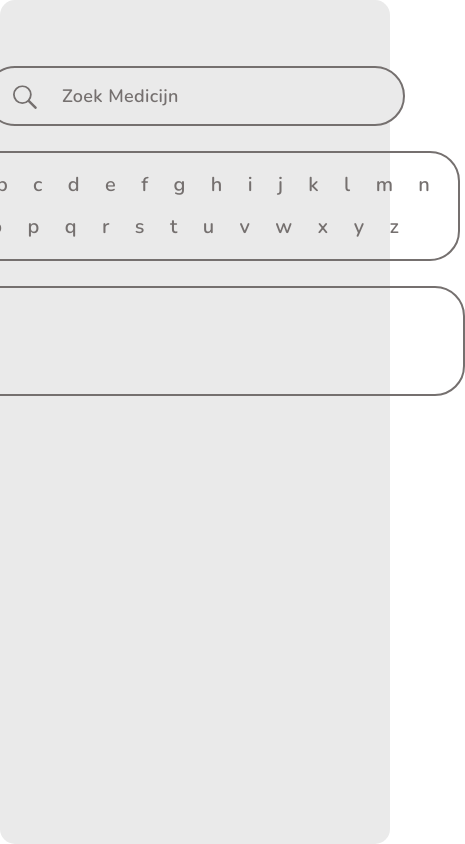
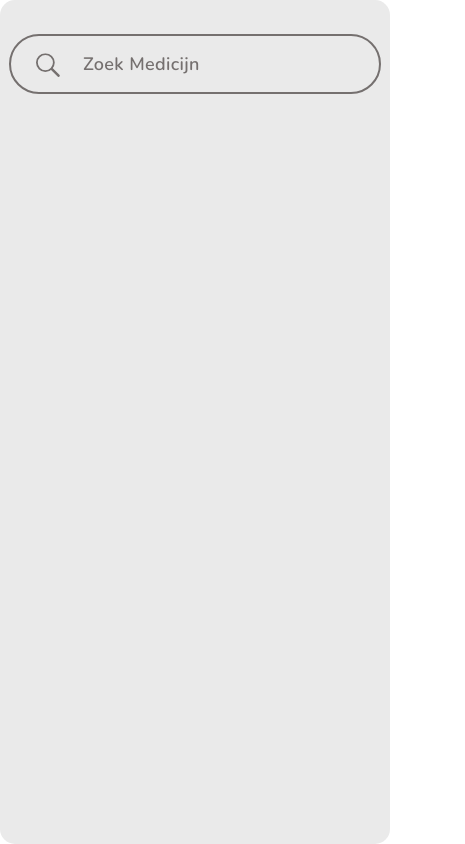
Before and after one commit to cactusniek/Vetly, a React (Vite) app: page / in a window 390 px wide. Shown: the whole page, 465 px wide, since content can reach past the window. Built offline with nearby package versions, Linux system fonts and the light colour scheme.

Commit message:
fix: made page responsive

```diff
--- a/src/App.tsx
+++ b/src/App.tsx
@@ -15,7 +15,7 @@ function App() {
     const [searchBarActive, setSearchBarActive] = useAtom(searchBarActiveAtom)
 
     return (
-        <div className="App">
+        <div className="widget">
             <Search />
 
             {/* THIS must go up / ALL Results must go up */}
--- a/src/styles/_variables.scss
+++ b/src/styles/_variables.scss
@@ -11,3 +11,32 @@ $color-text-main: #2c2c2c;
 $color-text-muted: #75706f;
 $color-text-muted-hover: #494949;
 $color-text-white: #eaeaea;
+
+$breakpoints: (
+    sm: 320px,
+    md: 440px,
+    lg: 540px,
+);
+
+@mixin respond-up($size) {
+    $breakpoint: map-get($breakpoints, $size);
+
+    @media (min-width: $breakpoint) {
+        @content;
+    }
+}
+
+@mixin respond-between($min, $max) {
+    $min-width: map-get($breakpoints, $min);
+    $max-width: map-get($breakpoints, $max);
+
+    @media (width >= $min-width) and (width < $max-width) {
+        @content;
+    }
+}
+
+// breakpoints:
+// 320px - 440px - alleen searchbar zichtbaar
+// 440px - 540px - searchbar & alfabetische volgorde zichtbaar
+
+// 320px minimum viewport width
--- a/src/styles/global.scss
+++ b/src/styles/global.scss
@@ -21,7 +21,7 @@
     color: $color-text-main;
 }
 
-.App {
+.widget {
     width: 100%;
     height: 100vh;
 
--- a/src/styles/result.scss
+++ b/src/styles/result.scss
@@ -4,8 +4,10 @@
 
 .component-result {
     .container-result {
-        height: 110px;
-        width: 540px;
+        display: none;
+
+        // height: 110px;
+        // width: 540px;
 
         border-radius: 30px;
         border: 2px solid $color-muted;
--- a/src/styles/search.scss
+++ b/src/styles/search.scss
@@ -3,22 +3,25 @@
 @use './variables' as *;
 
 .component-search {
-    padding-inline: 5px;
+    // padding-inline: 5vw;
 
     display: flex;
     flex-direction: column;
     justify-content: center;
     align-items: center;
-    gap: 25px;
+    gap: 1.5rem;
 
-    box-sizing: border-box;
-
-    width: 540px;
+    min-width: 100%;
 
     overflow: hidden;
 
     .container-search-bar {
-        margin-top: 12.5%;
+        display: flex;
+        justify-content: center;
+        width: 100%;
+        max-width: 23.5rem;
+
+        margin-top: 4vh;
 
         position: relative;
         align-self: center;
@@ -26,9 +29,10 @@
         transition: margin-top 0.35s ease;
 
         .icon-search-bar {
+            // look at this later
             position: absolute;
             top: 50%;
-            left: 27.5px;
+            left: 2rem;
 
             transform: translateY(-45%);
 
@@ -36,11 +40,16 @@
         }
 
         .input-search-bar {
-            padding-left: 75px;
-            padding-right: 25px;
+            box-sizing: border-box;
 
-            width: 420px;
-            height: 60px;
+            margin-inline: 0.5rem;
+            padding-left: 4rem;
+            padding-right: 1.5rem;
+
+            width: 100%;
+            // max-width: 23.5rem;
+            // height must be a different metric
+            height: 3.35rem;
 
             background-color: $color-bg-main;
             border: 2px solid $color-muted;
@@ -65,22 +74,24 @@
     }
 
     .container-search-bar.shift {
-        margin-top: 6.25%;
+        margin-top: 2.5vh;
     }
 }
 
 .container-search-alphabetical {
-    margin-bottom: 25px;
+    margin-bottom: 1.5rem;
+    padding-inline: 4vw;
 
-    display: flex;
+    display: none;
     flex-direction: column;
     justify-content: center;
     align-items: center;
-    gap: 5px;
+    gap: 0.25rem;
     transform-origin: bottom;
     transform: translateY(0%);
 
-    height: 110px;
+    height: 6rem;
+    max-width: 28rem;
     width: 100%;
 
     border-radius: 30px;
@@ -95,6 +106,10 @@
         border-color 0.3s ease,
         box-shadow 0.3s ease;
 
+    @include respond-up(lg) {
+        display: flex;
+    }
+
     .alphabet-row {
         display: flex;
 
@@ -103,9 +118,10 @@
         transition: opacity 0.15s ease 0.1s;
         cursor: pointer;
 
+        // HERE
         .alphabet-letter {
             margin: 1.5px;
-            padding-inline: 11px;
+            padding-inline: 9px;
             padding-top: 3px;
             padding-bottom: 3px;
 
@@ -143,7 +159,8 @@
 .container-search-alphabetical.disappear {
     margin-bottom: 0;
 
-    transform: translateY(-6.25%);
+    //
+    transform: translateY(-4vh);
 
     height: 0;
 
@@ -163,11 +180,15 @@
     box-shadow: 0 0 0 0.5px $color-secondary;
 }
 
-// start making breakpoints for responsive design
-// overflow-y: scroll; /* only set this on content, not the whole component
+// // start making breakpoints for responsive design
+// // overflow-y: scroll; /* only set this on content, not the whole component
 
-// breakpoints:
-// 320px - 440px - alleen searchbar zichtbaar
-// 440px - 540px - searchbar & alfabetische volgorde zichtbaar
+// // breakpoints:
+// // 320px - 440px - alleen searchbar zichtbaar
+// // 440px - 540px - searchbar & alfabetische volgorde zichtbaar
 
-// 320px minimum viewport width
+// // 320px minimum viewport width
+
+// DISTANCE BETWEEN SEARCHBAR AND TOP PAGE NEEDS TO BE ADJUSTED
+// !IMPORTANT! THEN DISTANCE BETWEEN ELEMENTS ASWELL!
+// !IMPORTANT! WHEN ALPHABETICAL SEARCH IS INACTIVE FIX BORDER SEARCH BAR BOTTOM
```
